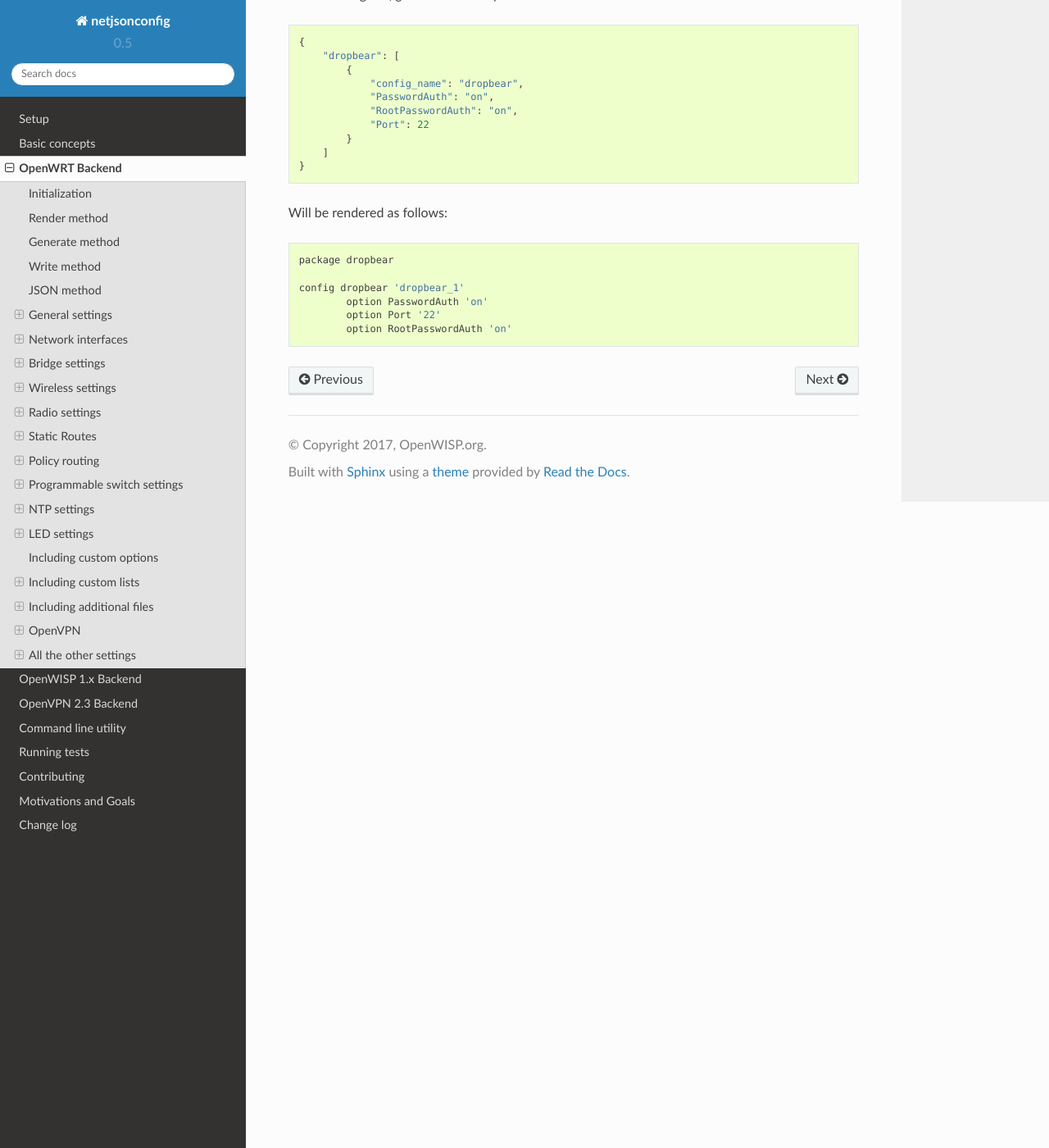
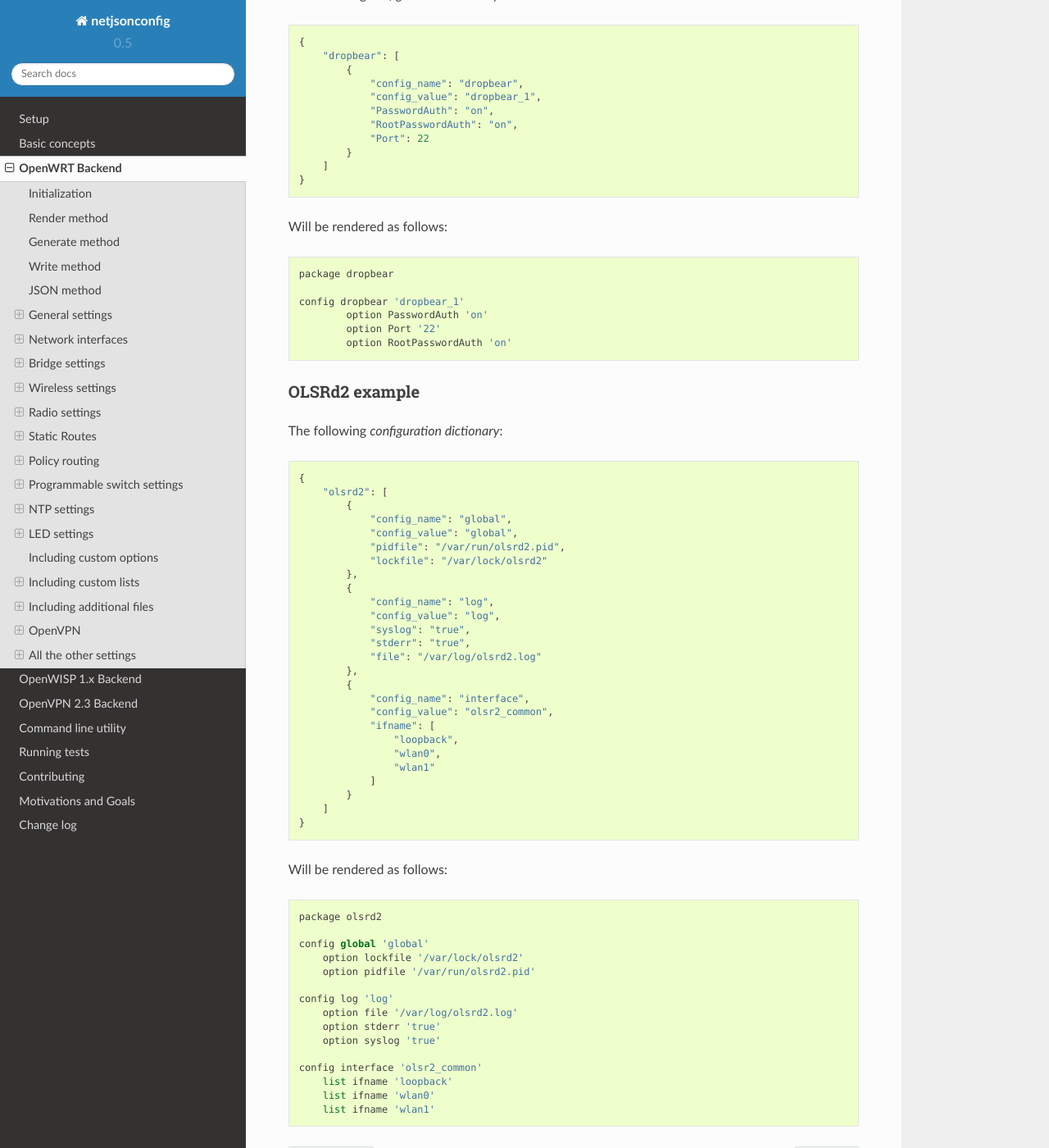
Before and after one commit to openwisp/netjsonconfig, a Sphinx documentation site: the page built from docs/source/backends/openwrt.rst, in a window 1280 px wide and 1400 px high, scrolled down 38519 px. Shown: the whole window at 82% size. Built offline with Sphinx 7.4.7 and the Read the Docs theme 2.0.0, drawn with Linux system fonts in a browser that asks for light colours.

```diff
--- a/docs/source/backends/openwrt.rst
+++ b/docs/source/backends/openwrt.rst
@@ -2077,6 +2077,7 @@
         "dropbear": [
             {
                 "config_name": "dropbear",
+                "config_value": "dropbear_1",
                 "PasswordAuth": "on",
                 "RootPasswordAuth": "on",
                 "Port": 22
@@ -2092,3 +2093,55 @@
             option PasswordAuth 'on'
             option Port '22'
             option RootPasswordAuth 'on'
+
+OLSRd2 example
+~~~~~~~~~~~~~~
+
+The following *configuration dictionary*:
+
+.. code-block:: python
+
+    {
+        "olsrd2": [
+            {
+                "config_name": "global",
+                "config_value": "global",
+                "pidfile": "/var/run/olsrd2.pid",
+                "lockfile": "/var/lock/olsrd2"
+            },
+            {
+                "config_name": "log",
+                "config_value": "log",
+                "syslog": "true",
+                "stderr": "true",
+                "file": "/var/log/olsrd2.log"
+            },
+            {
+                "config_name": "interface",
+                "config_value": "olsr2_common",
+                "ifname": [
+                    "loopback",
+                    "wlan0",
+                    "wlan1"
+                ]
+            }
+        ]
+    }
+
+Will be rendered as follows::
+
+    package olsrd2
+
+    config global 'global'
+        option lockfile '/var/lock/olsrd2'
+        option pidfile '/var/run/olsrd2.pid'
+
+    config log 'log'
+        option file '/var/log/olsrd2.log'
+        option stderr 'true'
+        option syslog 'true'
+
+    config interface 'olsr2_common'
+        list ifname 'loopback'
+        list ifname 'wlan0'
+        list ifname 'wlan1'
```
